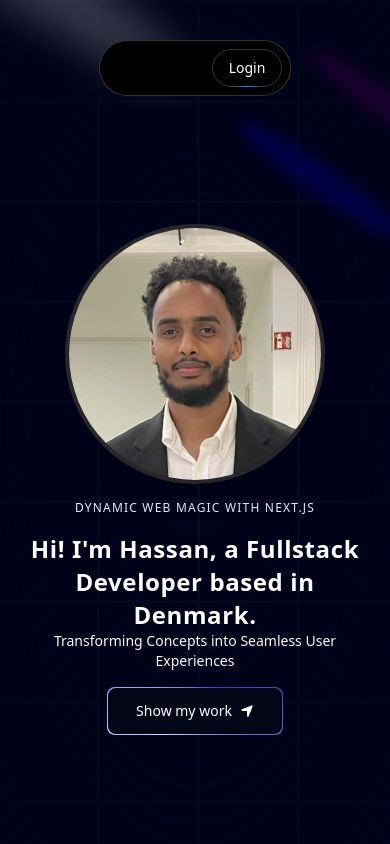
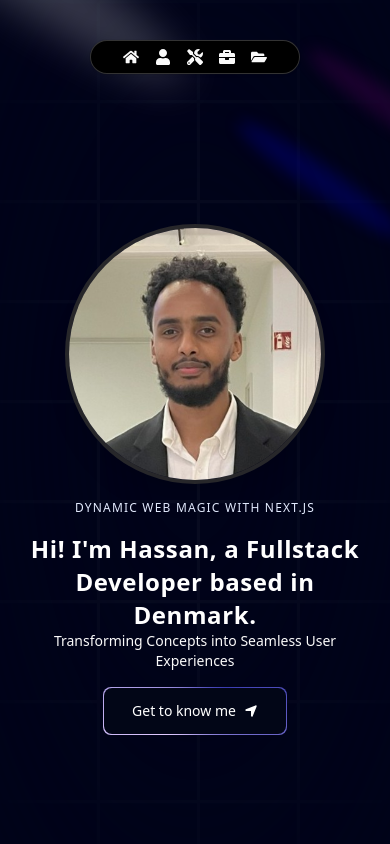
Before and after one commit to weasy1as/weasy1as.github.io, a Next.js app: page / in a window 390 px wide. Shown: the top 844 px of the page. Built offline with nearby package versions, Linux system fonts and the light colour scheme.

Commit message:
fixed issues, added footer and mobile nav

```diff
--- a/src/app/layout.tsx
+++ b/src/app/layout.tsx
@@ -1,9 +1,8 @@
 import type { Metadata } from "next";
-import { Geist, Geist_Mono } from "next/font/google";
 import "./globals.css";
-import Navbar from "@/components/Navbar";
+
 import Footer from "@/components/Footer";
-import { ThemeProvider } from "@/components/theme-provider";
+import { ThemeProvider } from "next-themes";
 
 export const metadata: Metadata = {
   title: "Hassan Abdulahi",
@@ -27,6 +26,7 @@
         >
           {children}
         </ThemeProvider>
+        <Footer />
       </body>
     </html>
   );
--- a/src/app/page.tsx
+++ b/src/app/page.tsx
@@ -2,11 +2,17 @@
 import Contact from "@/components/Contact";
 import Experience from "@/components/Experience";
 import Hero from "@/components/Hero";
-import Intro from "@/components/Intro";
+
 import Projects from "@/components/Projects";
 import Skills from "@/components/Skills";
 import { FloatingNav } from "@/components/ui/floating-navbar";
-import { Spotlight } from "@/components/ui/spotlight";
+import {
+  FaBriefcase,
+  FaFolderOpen,
+  FaHome,
+  FaTools,
+  FaUser,
+} from "react-icons/fa";
 
 export default function Home() {
   return (
@@ -14,11 +20,11 @@
       <div className="max-w-7xl w-full">
         <FloatingNav
           navItems={[
-            { name: "home", link: "#home" },
-            { name: "About", link: "#about" },
-            { name: "Skills", link: "#skills" },
-            { name: "Experience", link: "#experience" },
-            { name: "Projects", link: "#projects" },
+            { name: "Home", link: "#home", icon: <FaHome /> },
+            { name: "About", link: "#about", icon: <FaUser /> },
+            { name: "Skills", link: "#skills", icon: <FaTools /> },
+            { name: "Experience", link: "#experience", icon: <FaBriefcase /> },
+            { name: "Projects", link: "#projects", icon: <FaFolderOpen /> },
           ]}
         />
         <Hero />
--- a/src/components/AboutMe.tsx
+++ b/src/components/AboutMe.tsx
@@ -5,7 +5,6 @@
 import { FaUniversity, FaLaptopCode } from "react-icons/fa";
 
 import { BackgroundGradient } from "@/components/ui/background-gradient";
-import { HoverEffect } from "@/components/ui/card-hover-effect";
 
 const AboutMe = () => {
   return (
--- a/src/components/Hero.tsx
+++ b/src/components/Hero.tsx
@@ -4,8 +4,6 @@
 import { Spotlight } from "./ui/spotlight";
 import { TextGenerateEffect } from "./ui/text-generate-effect";
 import Image from "next/image";
-import Link from "next/link";
-import { motion } from "framer-motion";
 
 const Hero = () => {
   return (
@@ -66,7 +64,7 @@
 
           <a href="#about">
             <MagicButton
-              title="Show my work"
+              title="Get to know me"
               icon={<FaLocationArrow />}
               position="right"
             />
--- a/src/components/Projects.tsx
+++ b/src/components/Projects.tsx
@@ -2,11 +2,10 @@
 
 import { FaLocationArrow } from "react-icons/fa6";
 
-import { FaGithub, FaExternalLinkAlt } from "react-icons/fa";
+import { FaGithub } from "react-icons/fa";
 import {
   SiNextdotjs,
   SiTailwindcss,
-  SiPrisma,
   SiPostgresql,
   SiReact,
   SiSpringboot,
--- a/src/components/ui/card-hover-effect.tsx
+++ b/src/components/ui/card-hover-effect.tsx
@@ -13,7 +13,7 @@
   }[];
   className?: string;
 }) => {
-  let [hoveredIndex, setHoveredIndex] = useState<number | null>(null);
+  const [hoveredIndex, setHoveredIndex] = useState<number | null>(null);
 
   return (
     <div
@@ -24,7 +24,7 @@
     >
       {items.map((item, idx) => (
         <a
-          key={item?.title}
+          key={item?.description}
           className="relative group  block p-2 h-full w-full"
           onMouseEnter={() => setHoveredIndex(idx)}
           onMouseLeave={() => setHoveredIndex(null)}
--- a/src/components/ui/floating-navbar.tsx
+++ b/src/components/ui/floating-navbar.tsx
@@ -1,11 +1,6 @@
 "use client";
 import React, { useState } from "react";
-import {
-  motion,
-  AnimatePresence,
-  useScroll,
-  useMotionValueEvent,
-} from "motion/react";
+import { motion, AnimatePresence } from "motion/react";
 import { cn } from "@/lib/utils";
 
 export const FloatingNav = ({
@@ -19,9 +14,9 @@
   }[];
   className?: string;
 }) => {
-  const { scrollYProgress } = useScroll();
+  //const { scrollYProgress } = useScroll();
 
-  const [visible, setVisible] = useState(true);
+  const visible = useState(true);
 
   /*useMotionValueEvent(scrollYProgress, "change", (current) => {
     // Check if current is not undefined and is a number
@@ -56,7 +51,7 @@
           duration: 0.2,
         }}
         className={cn(
-          "flex max-w-fit  fixed top-10 inset-x-0 mx-auto border border-transparent dark:border-white/[0.2] rounded-full dark:bg-black bg-white shadow-[0px_2px_3px_-1px_rgba(0,0,0,0.1),0px_1px_0px_0px_rgba(25,28,33,0.02),0px_0px_0px_1px_rgba(25,28,33,0.08)] z-[5000] pr-2 pl-8 py-2  items-center justify-center space-x-4",
+          "flex max-w-fit fixed top-10 inset-x-0 mx-auto border border-transparent dark:border-white/[0.2] rounded-full dark:bg-black bg-white shadow-[0px_2px_3px_-1px_rgba(0,0,0,0.1),0px_1px_0px_0px_rgba(25,28,33,0.02),0px_0px_0px_1px_rgba(25,28,33,0.08)] z-[5000] pr-8 pl-8 py-2  items-center justify-center space-x-4",
           className
         )}
       >
@@ -72,10 +67,6 @@
             <span className="hidden sm:block text-sm">{navItem.name}</span>
           </a>
         ))}
-        <button className="border text-sm font-medium relative border-neutral-200 dark:border-white/[0.2] text-black dark:text-white px-4 py-2 rounded-full">
-          <span>Login</span>
-          <span className="absolute inset-x-0 w-1/2 mx-auto -bottom-px bg-gradient-to-r from-transparent via-blue-500 to-transparent  h-px" />
-        </button>
       </motion.div>
     </AnimatePresence>
   );
--- a/src/components/ui/text-generate-effect.tsx
+++ b/src/components/ui/text-generate-effect.tsx
@@ -15,7 +15,7 @@
   duration?: number;
 }) => {
   const [scope, animate] = useAnimate();
-  let wordsArray = words.split(" ");
+  const wordsArray = words.split(" ");
   useEffect(() => {
     animate(
       "span",
```
Also changed, not shown: src/components/ui/timeline.tsx (+1 -6 lines).
